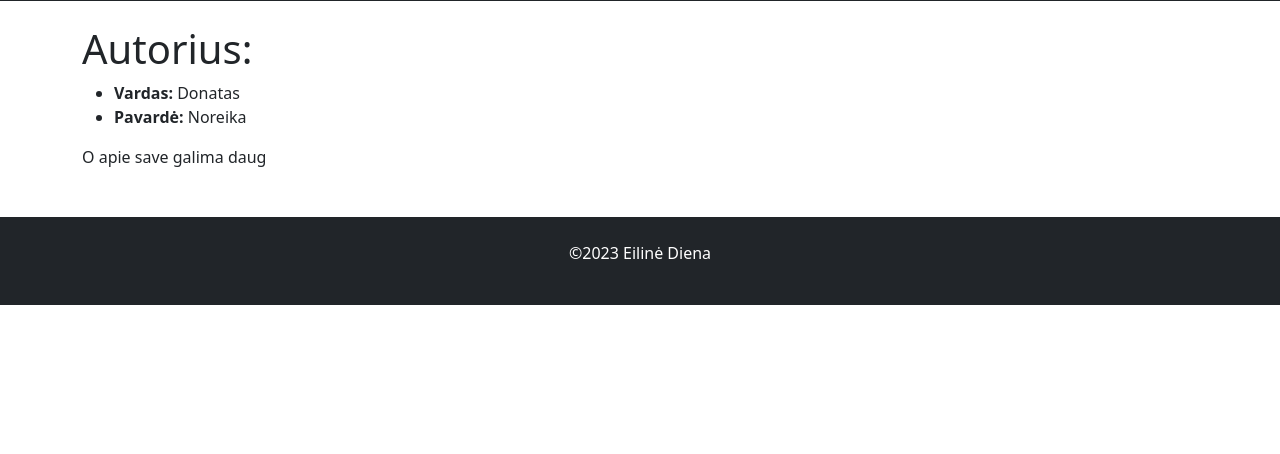
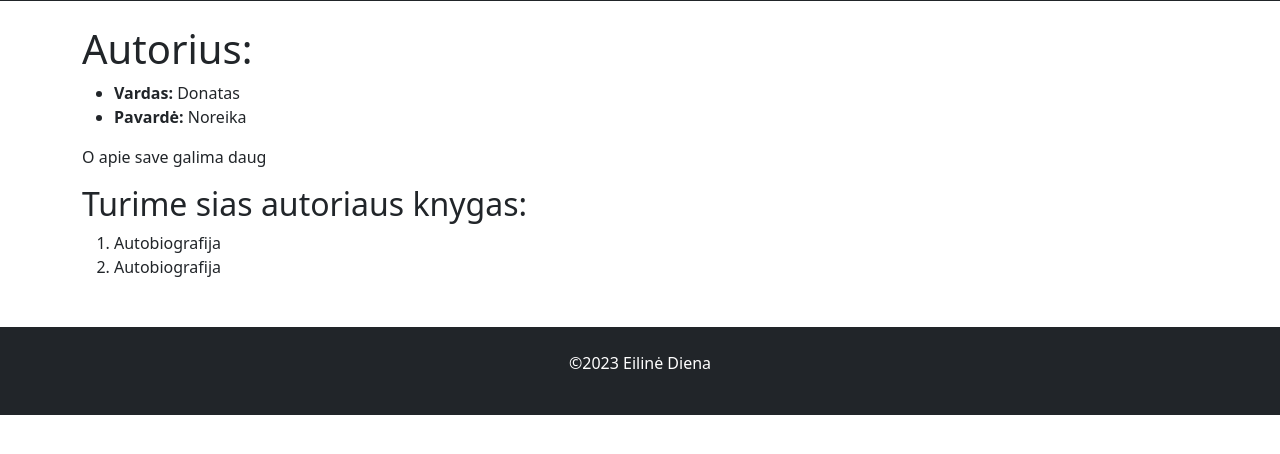
Before and after one commit to Tilooo/knygynas, a Django app: page /library/authors/1 in a window 1280 px wide. Shown: the part 272-726 px from the top of the page. Run offline with Django 4.2, Linux system fonts and the light colour scheme; data comes from the database, SQL or seed files in the repository.

Commit message:
5: +Prie autoriaus atvaizduojamos jo knygos

```diff
--- a/mysite/library/templates/author.html
+++ b/mysite/library/templates/author.html
@@ -9,4 +9,10 @@
     <li><strong>Pavardė: </strong>{{ author.last_name}}</li>
 </ul>
 <p>{{ author.description }}</p>
+<h2>Turime sias autoriaus knygas:</h2>
+<ol>
+    {% for book in author.books.all %}
+    <li>{{ book.title }}</li>
+    {% endfor%}
+</ol>
 {% endblock%}
--- a/mysite/library/urls.py
+++ b/mysite/library/urls.py
@@ -1,6 +1,6 @@
 from django.contrib import admin
 from django.urls import path, include
-from .import views
+from . import views
 
 urlpatterns = [
     path('', views.index, name='index'),
```
Also changed, not shown: mysite/library/templates/authors.html (+4 -4 lines).
